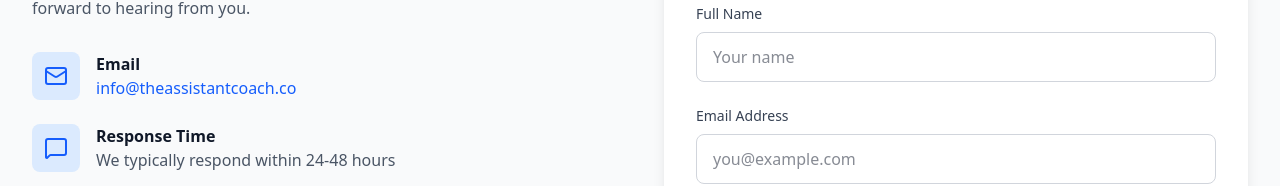
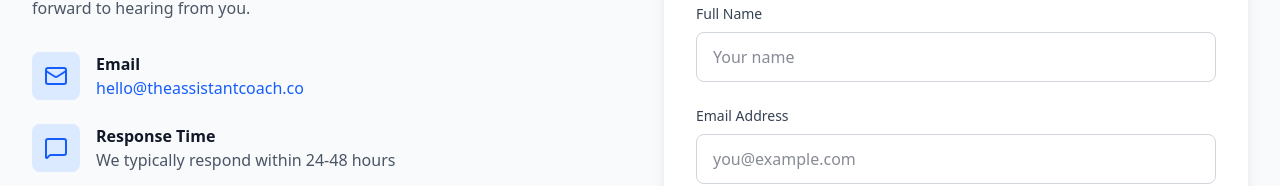
Before and after one commit to andrewshay0245/the-assistant-coach, a Next.js app: page /contact in a window 1280 px wide. Shown: the part 532-718 px from the top of the page. Built offline with nearby package versions, Linux system fonts and the light colour scheme.

Commit message:
Fix: Email consistency, use Link for internal nav, remove unused imports

```diff
--- a/src/app/contact/page.tsx
+++ b/src/app/contact/page.tsx
@@ -1,6 +1,7 @@
 'use client';
 
 import { useState } from 'react';
+import Link from 'next/link';
 import { Mail, MessageSquare, CheckCircle } from 'lucide-react';
 
 const contactReasons = [
@@ -63,12 +64,12 @@ export default function ContactPage() {
           <p className="text-gray-600 mb-6">
             Thanks for reaching out. We&apos;ll get back to you within 24-48 hours.
           </p>
-          <a
+          <Link
             href="/"
             className="text-blue-600 font-semibold hover:text-blue-700"
           >
             ← Back to Home
-          </a>
+          </Link>
         </div>
       </div>
     );
@@ -110,10 +111,10 @@ export default function ContactPage() {
                   <div>
                     <h3 className="font-semibold text-gray-900">Email</h3>
                     <a
-                      href="mailto:info@theassistantcoach.co"
+                      href="mailto:hello@theassistantcoach.co"
                       className="text-blue-600 hover:text-blue-700"
                     >
-                      info@theassistantcoach.co
+                      hello@theassistantcoach.co
                     </a>
                   </div>
                 </div>
--- a/src/app/early-access/page.tsx
+++ b/src/app/early-access/page.tsx
@@ -1,6 +1,7 @@
 'use client';
 
 import { useState } from 'react';
+import Link from 'next/link';
 import { CheckCircle, Sparkles, Users, Trophy, Zap } from 'lucide-react';
 
 const benefits = [
@@ -96,12 +97,12 @@ export default function EarlyAccessPage() {
             Thanks for joining our early access program. We&apos;ll be in touch soon with
             exclusive updates and your invitation to try The Assistant Coach.
           </p>
-          <a
+          <Link
             href="/"
             className="text-blue-600 font-semibold hover:text-blue-700"
           >
             ← Back to Home
-          </a>
+          </Link>
         </div>
       </div>
     );
--- a/src/app/features/page.tsx
+++ b/src/app/features/page.tsx
@@ -7,13 +7,10 @@ import {
   Zap,
   FileText,
   Users,
-  Calendar,
   PieChart,
   TrendingUp,
-  Award,
   Timer,
   ArrowRight,
-  CheckCircle
 } from 'lucide-react';
 
 const products = [
--- a/src/app/page.tsx
+++ b/src/app/page.tsx
@@ -97,12 +97,6 @@ const testimonials = [
     team: "Youth Club",
   },
 ];
-
-const colorClasses = {
-  blue: 'text-blue-600 bg-blue-100',
-  emerald: 'text-emerald-600 bg-emerald-100',
-  amber: 'text-amber-600 bg-amber-100',
-};
 
 export default function Home() {
   return (
--- a/src/components/footer.tsx
+++ b/src/components/footer.tsx
@@ -1,5 +1,5 @@
 import Link from 'next/link';
-import { Clipboard, Mail, MapPin } from 'lucide-react';
+import { Clipboard, Mail } from 'lucide-react';
 
 const footerLinks = {
   product: [
```
